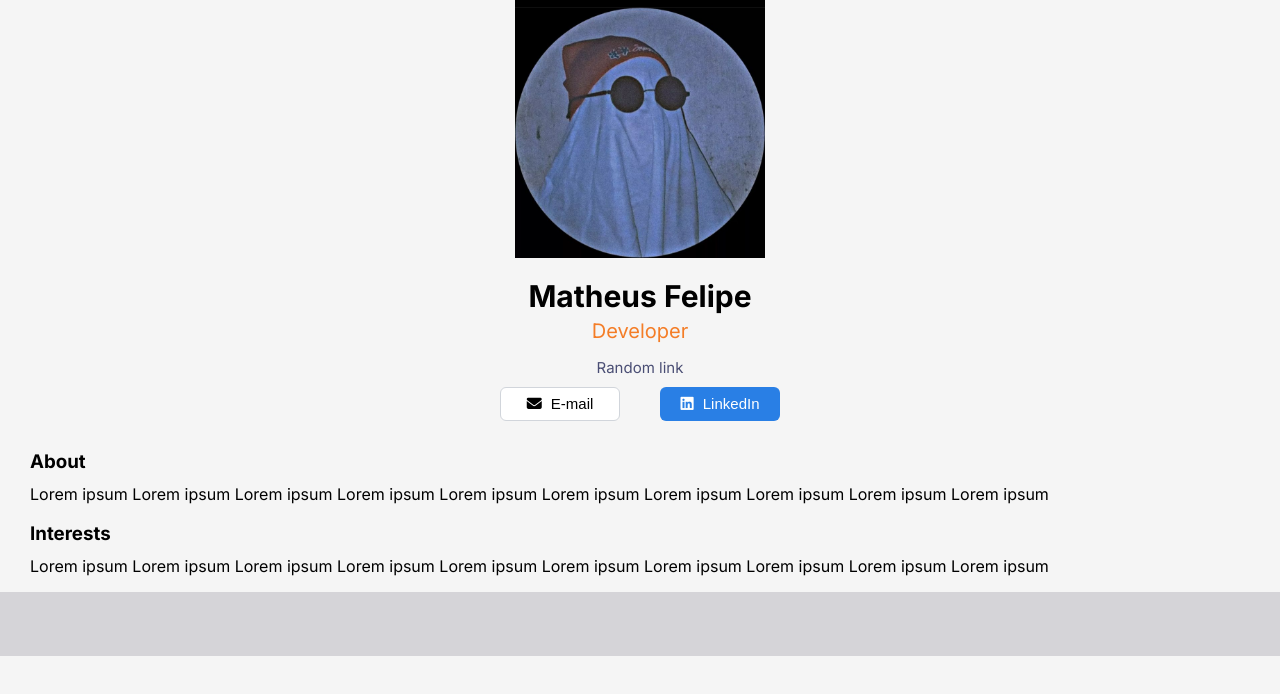
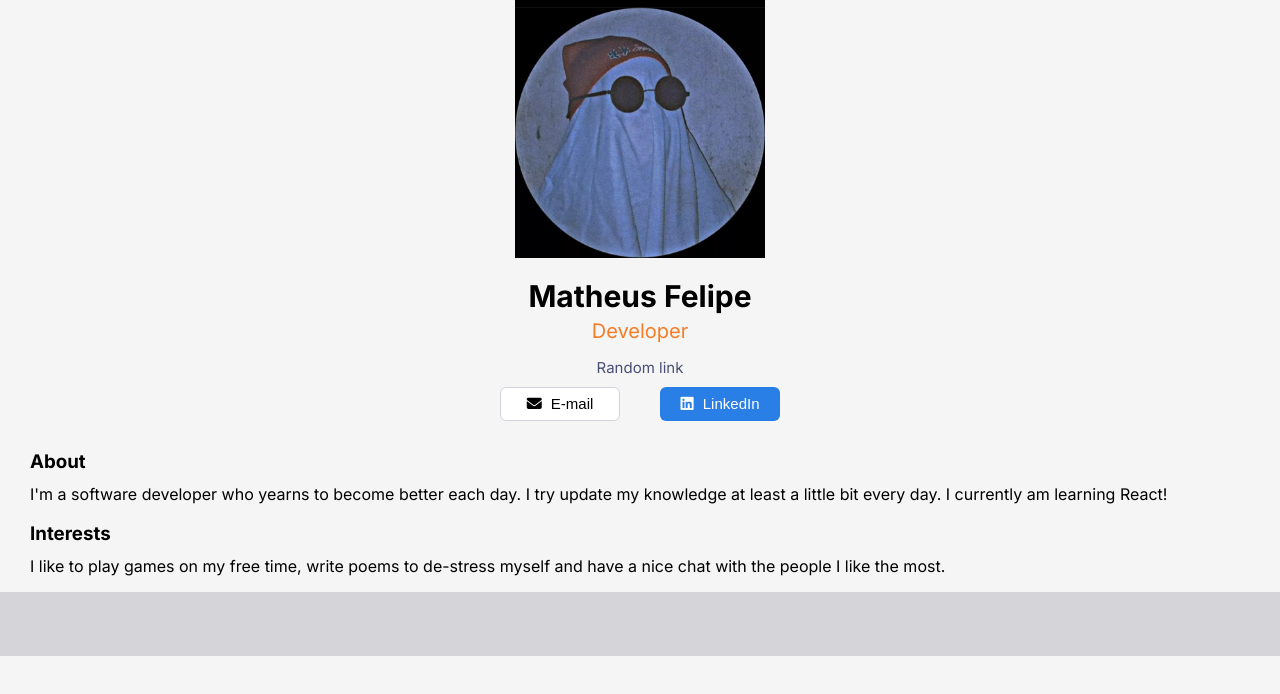
Before and after one commit to Matheus-Felipe-C/business-card, a React (Vite) app: page / in a window 1280 px wide. Shown: the top 694 px of the page. Built offline with nearby package versions, Linux system fonts and the light colour scheme.

Commit message:
Added socials hover and email adress

```diff
--- a/src/components/About.jsx
+++ b/src/components/About.jsx
@@ -3,8 +3,7 @@ export default function About() {
     <div className="about">
       <h3>About</h3>
       <p>
-        Lorem ipsum Lorem ipsum Lorem ipsum Lorem ipsum Lorem ipsum Lorem ipsum
-        Lorem ipsum Lorem ipsum Lorem ipsum Lorem ipsum
+        I'm a software developer who yearns to become better each day. I try update my knowledge at least a little bit every day. I currently am learning React!
       </p>
     </div>
   );
--- a/src/components/Footer.jsx
+++ b/src/components/Footer.jsx
@@ -5,7 +5,7 @@ import twitter from '../../img/twitter-square.svg'
 export default function Footer() {
     return (
         <footer className="footer">
-            <a className="footer-icon"  href="https://twitter.com/theusf40">
+            <a className="footer-icon" target="_blank" href="https://twitter.com/theusf40">
               <img src={twitter} />
             </a>
             <a className="footer-icon" href="https://www.instagram.com/theusf40/">
--- a/src/components/Info.jsx
+++ b/src/components/Info.jsx
@@ -10,11 +10,21 @@ export default function Info() {
         Random link
       </a>
       <div className="btn-container">
-        <button className="email btn">
-          <i class="fa-solid fa-envelope"></i> E-mail
-        </button>
-        <button className="linkedin btn">
-        <i class="fa-brands fa-linkedin"></i> LinkedIn</button>
+        <a
+          href="mailto:theusf40@hotmail.com"
+          target="_blank"
+          >
+          <button className="email btn">
+            <i class="fa-solid fa-envelope"></i> E-mail
+          </button>
+        </a>
+        <a
+          href="https://www.linkedin.com/in/matheus-felipe-de-oliveira-ferreira-49909b215/"
+          target="_blank"
+          >
+          <button className="linkedin btn">
+          <i class="fa-brands fa-linkedin"></i> LinkedIn</button>
+        </a>
       </div>
     </div>
   );
--- a/src/components/Interests.jsx
+++ b/src/components/Interests.jsx
@@ -3,8 +3,7 @@ export default function interests() {
       <div className="about">
         <h3>Interests</h3>
         <p>
-          Lorem ipsum Lorem ipsum Lorem ipsum Lorem ipsum Lorem ipsum Lorem ipsum
-          Lorem ipsum Lorem ipsum Lorem ipsum Lorem ipsum
+          I like to play games on my free time, write poems to de-stress myself and have a nice chat with the people I like the most.
         </p>
       </div>
     );
--- a/src/styles.css
+++ b/src/styles.css
@@ -108,6 +108,10 @@ body {
   margin: auto 30px;
 }
 
+.footer > .footer-icon:hover {
+  width: 40px;
+}
+
 /* media queries */
 
 @media (max-width: 780px) {
```
